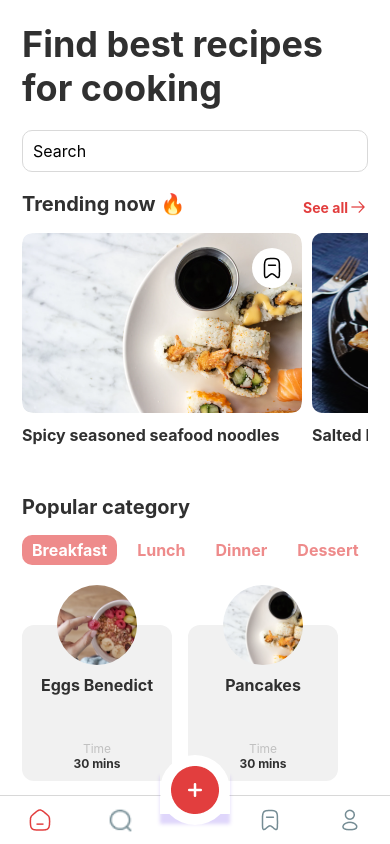
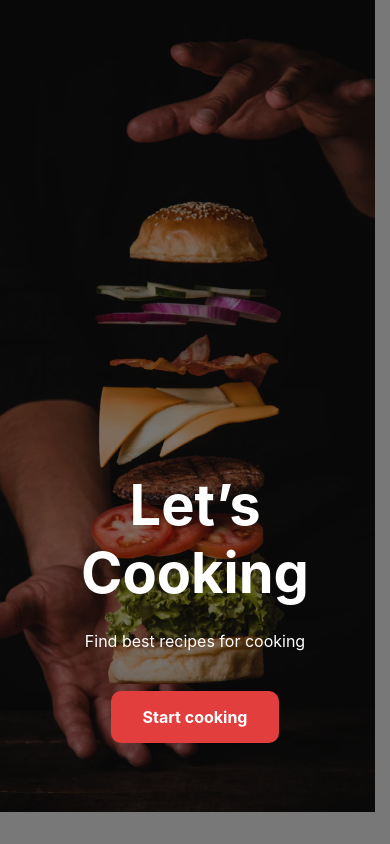
Before and after one commit to kadersarikaya/Social-Recipe-Sharing-App, a React Native app: screen /StartPage in a window 390 px wide. Built offline with nearby package versions, Linux system fonts and the light colour scheme.

Commit message:
start-page

```diff
--- a/App.tsx
+++ b/App.tsx
@@ -5,6 +5,7 @@ import Home from './src/Home';
 import {NavigationContainer} from '@react-navigation/native';
 import {createNativeStackNavigator} from '@react-navigation/native-stack';
 import BottomTab from './src/components/BottomTab';
+import StartPage from './src/StartPage';
 
 const Stack = createNativeStackNavigator();
 
@@ -12,6 +13,13 @@ const App = () => {
   return (
     <NavigationContainer>
       <Stack.Navigator>
+        <Stack.Screen
+          name="StartPage"
+          component={StartPage}
+          options={{
+            headerShown: false,
+          }}
+        />
         <Stack.Screen
           name="BottomTab"
           component={BottomTab}
--- a/src/Home.tsx
+++ b/src/Home.tsx
@@ -1,8 +1,8 @@
 /* eslint-disable react/react-in-jsx-scope */
 /* eslint-disable prettier/prettier */
-import { View, Text, FlatList, Image, TextInput, TouchableOpacity, SafeAreaView, ScrollView } from 'react-native';
+import { View, Text, FlatList, Image, TextInput, TouchableOpacity, ScrollView } from 'react-native';
 import React, { useState, useEffect } from 'react';
-import styles from './styles/HomeStyles'
+import styles from './styles/HomeStyles';
 
 interface Meal {
   name: string;
--- /dev/null
+++ b/src/StartPage.tsx
@@ -0,0 +1,66 @@
+/* eslint-disable prettier/prettier */
+import React from 'react';
+import {View, ImageBackground, Text, StyleSheet, TouchableOpacity} from "react-native";
+import {useNavigation} from '@react-navigation/native';
+
+const StartPage = () => {
+    const navigation:any = useNavigation();
+
+    const handleStartCooking = () => {
+        navigation.navigate('Home'); // Ana sayfaya yönlendirme
+    };
+  return (
+      <ImageBackground source={require('./assets/bgImage.png')} style={styles.backgroundImage}>
+          <View style={styles.container}>
+              <Text style={styles.title}>Let’s Cooking</Text>
+              <Text style={styles.slogan} >Find best recipes for cooking</Text>
+              <TouchableOpacity style={styles.button} onPress={handleStartCooking}>
+                  <Text style={styles.buttonText}>Start cooking</Text>
+              </TouchableOpacity>
+          </View>
+      </ImageBackground>
+  );
+};
+
+const styles = StyleSheet.create({
+    backgroundImage: {
+        flex: 1,
+        resizeMode: 'cover',
+        justifyContent: 'center',
+    },
+    container: {
+        flex: 1,
+        justifyContent: 'center',
+        alignItems: 'center',
+        paddingHorizontal: 64,
+        backgroundColor: 'rgba(0, 0, 0, 0.5)', // İsteğe bağlı olarak bir arka plan rengi de ekleyebilirsiniz
+    },
+    title: {
+        fontSize: 56,
+        fontWeight: 'bold',
+        color: '#fff',
+        marginBottom: 24,
+        marginTop: 370,
+        textAlign: 'center',
+    },
+    slogan: {
+        fontSize: 16,
+        color: '#fff',
+        marginBottom: 40,
+        textAlign: 'center',
+    },
+    button: {
+        backgroundColor: '#E23E3E',
+        paddingVertical: 16,
+        paddingHorizontal: 32,
+        borderRadius: 10,
+    },
+    buttonText: {
+        fontSize: 16,
+        fontWeight: 'bold',
+        color: '#fff',
+    },
+});
+
+
+export default StartPage;
```
Also changed, not shown: src/assets/bgImage.png (added).
